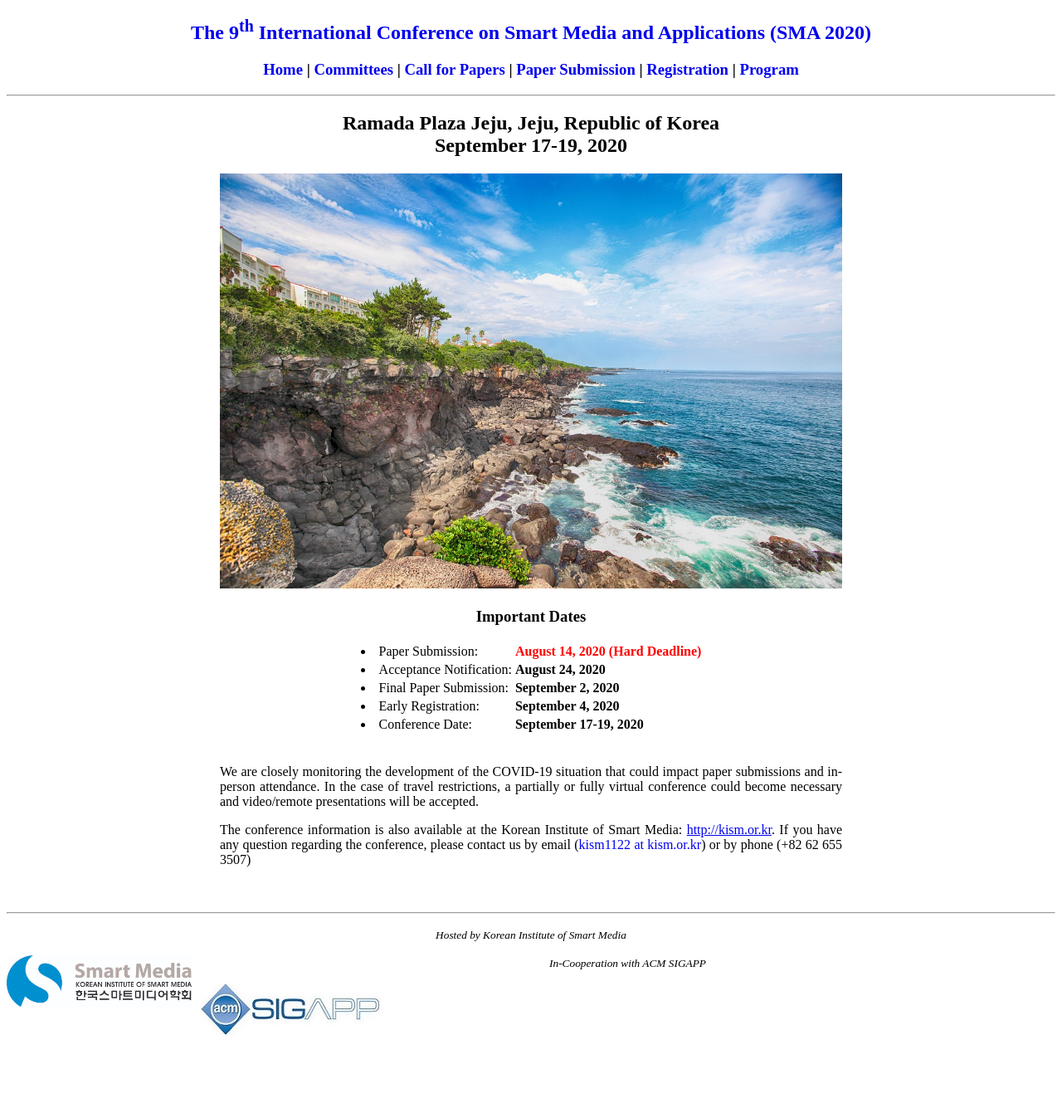
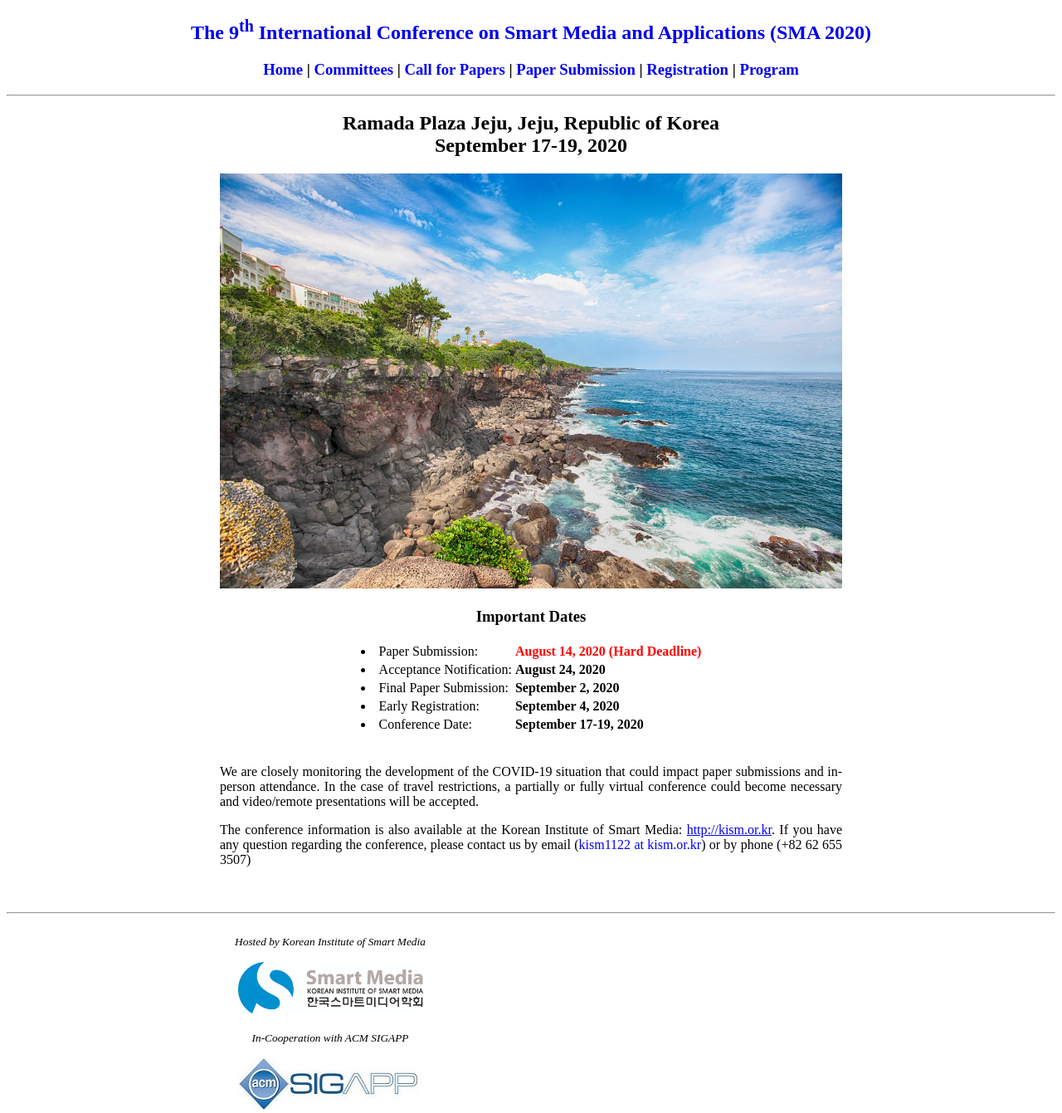
Before and after one commit to icea-conf/sma-2020.github.io, a Jekyll site: the page built from index.html, in a window 1280 px wide. Shown: the whole page at 83% size. Built offline with Jekyll 4.4.1, drawn with Linux system fonts in a browser that asks for light colours; the list of posts is cut into pages by our own code; before the commit the page ends 1247 px from its top, so only the background shows below that.

Commit message:
Update default.html

```diff
--- a/_layouts/default.html
+++ b/_layouts/default.html
@@ -30,14 +30,18 @@
 
     {{ content }}
 <hr>
-    <div class="parent">
-        <div>
-            <p style="text-align:center"><small><i>Hosted by Korean Institute of Smart Media</i></small></p>
-            <img src="https://sma-2020.github.io/image/logo.png" alt="" style="width: 223px; height: 62px; float: left; margin-right: 10px;">
+    <div>
+        <div class="content" style="float: left; margin-right: 10px;">
+            <center>
+                <p style="text-align:center"><small><i>Hosted by Korean Institute of Smart Media</i></small></p>
+                <img src="https://sma-2020.github.io/image/logo.png" alt="" style="width: 223px; height: 62px;">
+            </center>
         </div>
-        <div>
-            <p style="text-align:center"><small><i>In-Cooperation with ACM SIGAPP</i> </small></p>
-            <img src="https://sma-2020.github.io/image/SIGAPP2.jpg" alt="" style="width: 223px; height: 62px; float: left;">
+        <div class="content" style="float: left;">
+            <center>
+                <p style="text-align:center"><small><i>In-Cooperation with ACM SIGAPP</i></small></p>
+                <img src="https://sma-2020.github.io/image/SIGAPP2.jpg" alt="" style="width: 223px; height: 62px;">
+            </center>
         </div>
     </div>
 </body>
```
